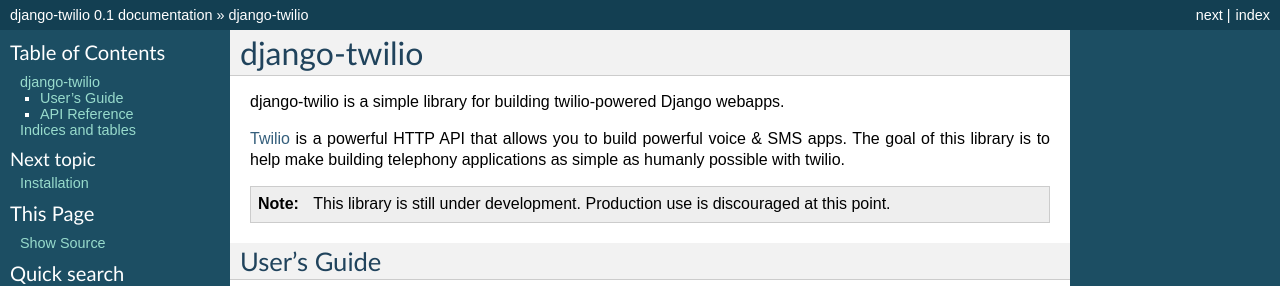
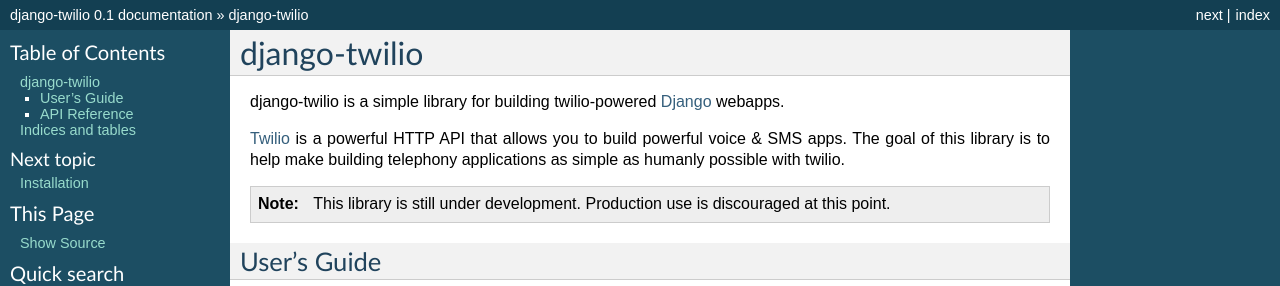
Before and after one commit to rdegges/django-twilio, a Sphinx documentation site: the page built from docs/index.rst, in a window 1280 px wide. Shown: the top 286 px of the page. Built offline with Sphinx 7.4.7, drawn with Linux system fonts in a browser that asks for light colours; part of the change alters nothing that is shown.

```diff
--- a/docs/index.rst
+++ b/docs/index.rst
@@ -1,7 +1,8 @@
 django-twilio
 =============
 
-django-twilio is a simple library for building twilio-powered Django webapps.
+django-twilio is a simple library for building twilio-powered `Django
+<https://www.djangoproject.com/>`_ webapps.
 
 `Twilio <http://www.twilio.com/>`_ is a powerful HTTP API that allows you to
 build powerful voice & SMS apps. The goal of this library is to help make
```
